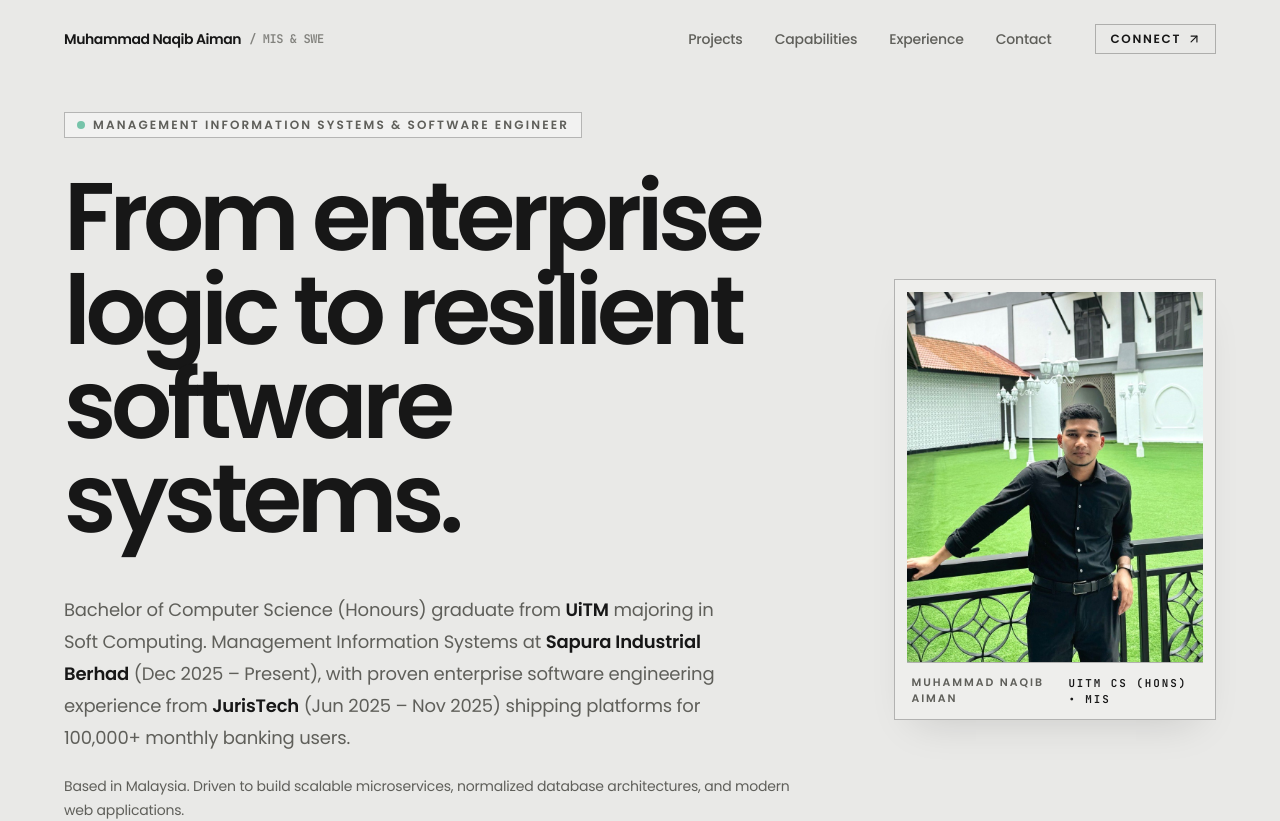
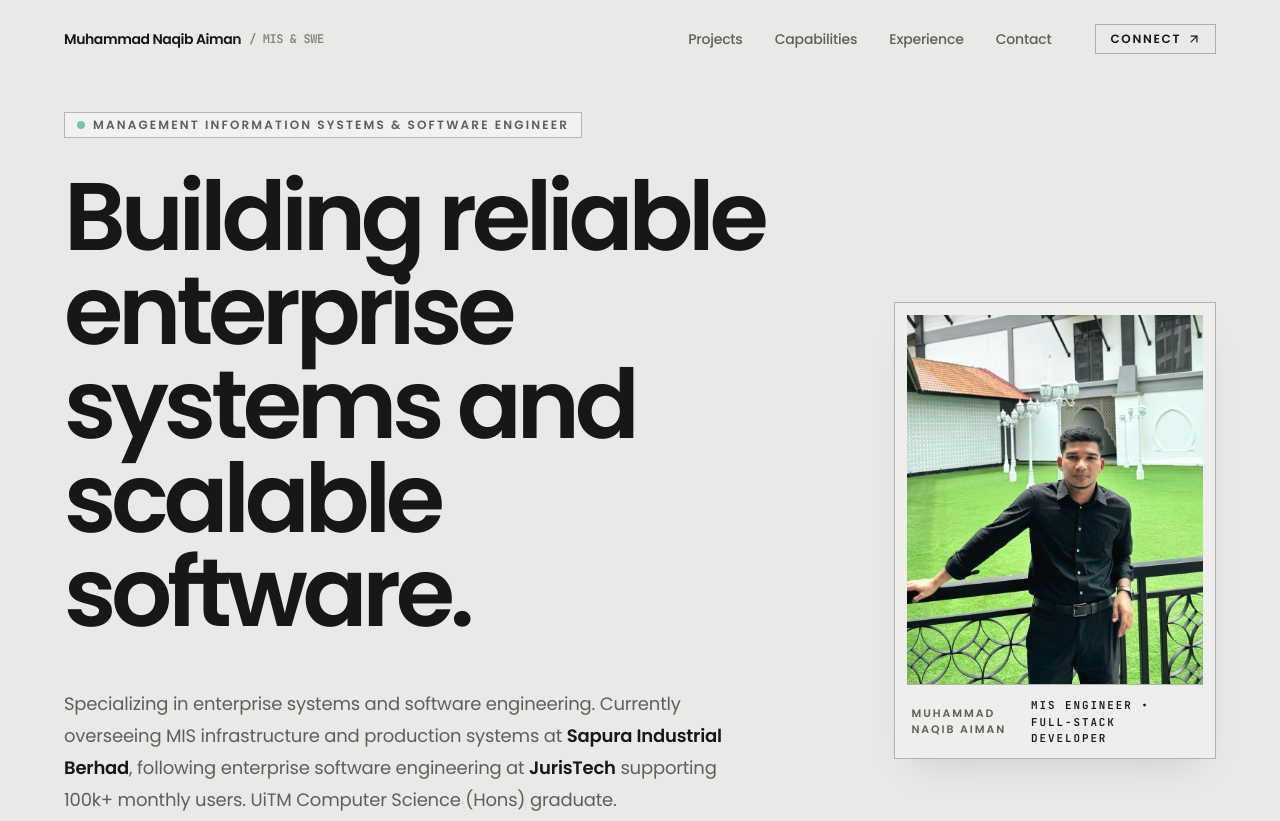
Before and after one commit to NaqibDev/Portfolio_Naqib, a Next.js app: page / in a window 1280 px wide. Shown: the top 821 px of the page. Built offline with nearby package versions, Linux system fonts and the light colour scheme.

Commit message:
Update hero section copy to Option 4 (punchy enterprise systems and software)

```diff
--- a/src/components/PortfolioView.tsx
+++ b/src/components/PortfolioView.tsx
@@ -380,7 +380,7 @@ export default function PortfolioView() {
             </div>
 
             <h1 className="mt-8 max-w-5xl text-5xl font-semibold leading-[0.98] tracking-[-0.055em] text-[var(--fg)] sm:text-7xl lg:text-7xl xl:text-8xl">
-              From enterprise logic to resilient software systems.
+              Building reliable enterprise systems and scalable software.
             </h1>
           </div>
 
@@ -399,20 +399,19 @@ export default function PortfolioView() {
             </div>
             <figcaption className="flex items-center justify-between gap-4 border-t border-[var(--hairline-strong)] px-1 pt-3 text-[0.68rem] font-semibold uppercase tracking-[0.18em] text-[var(--muted)]">
               <span>Muhammad Naqib Aiman</span>
-              <span className="font-mono text-[var(--fg)]">UiTM CS (Hons) • MIS</span>
+              <span className="font-mono text-[var(--fg)]">MIS Engineer • Full-Stack Developer</span>
             </figcaption>
           </figure>
 
           {/* Hero Bio & Quick Actions */}
           <div className="lg:col-start-1 lg:row-start-2">
             <p className="max-w-2xl text-base leading-7 text-[var(--muted)] sm:text-lg sm:leading-8">
-              Bachelor of Computer Science (Honours) graduate from{" "}
-              <strong className="font-semibold text-[var(--fg)]">UiTM</strong> majoring in Soft Computing.
-              Management Information Systems at{" "}
-              <strong className="font-semibold text-[var(--fg)]">Sapura Industrial Berhad</strong> (Dec 2025 – Present),
-              with proven enterprise software engineering experience from{" "}
-              <strong className="font-semibold text-[var(--fg)]">JurisTech</strong> (Jun 2025 – Nov 2025) shipping
-              platforms for 100,000+ monthly banking users.
+              Specializing in enterprise systems and software engineering. Currently overseeing MIS infrastructure
+              and production systems at{" "}
+              <strong className="font-semibold text-[var(--fg)]">Sapura Industrial Berhad</strong>,
+              following enterprise software engineering at{" "}
+              <strong className="font-semibold text-[var(--fg)]">JurisTech</strong> supporting 100k+ monthly users.
+              UiTM Computer Science (Hons) graduate.
             </p>
 
             <p className="mt-5 text-sm leading-6 text-[var(--muted)]">
```
